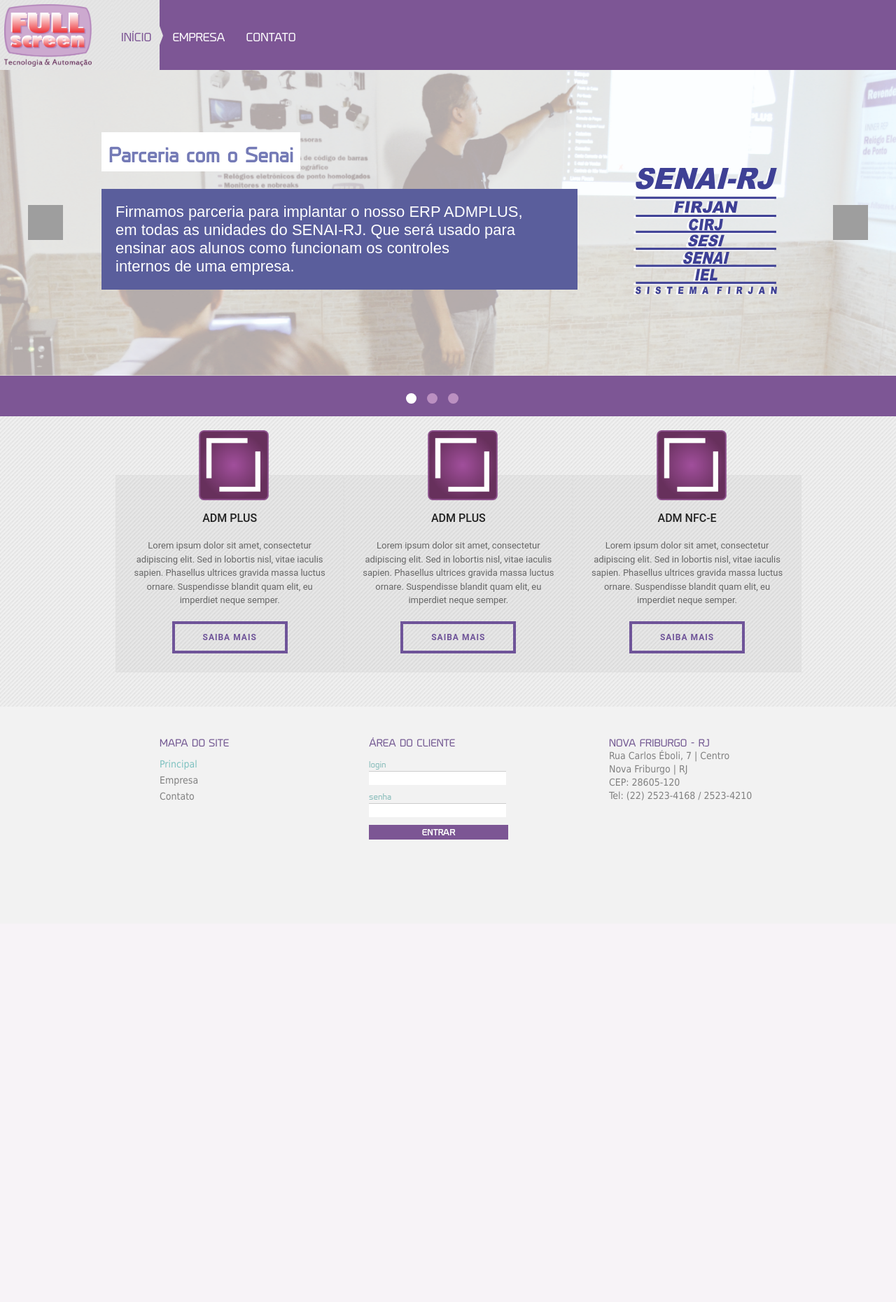
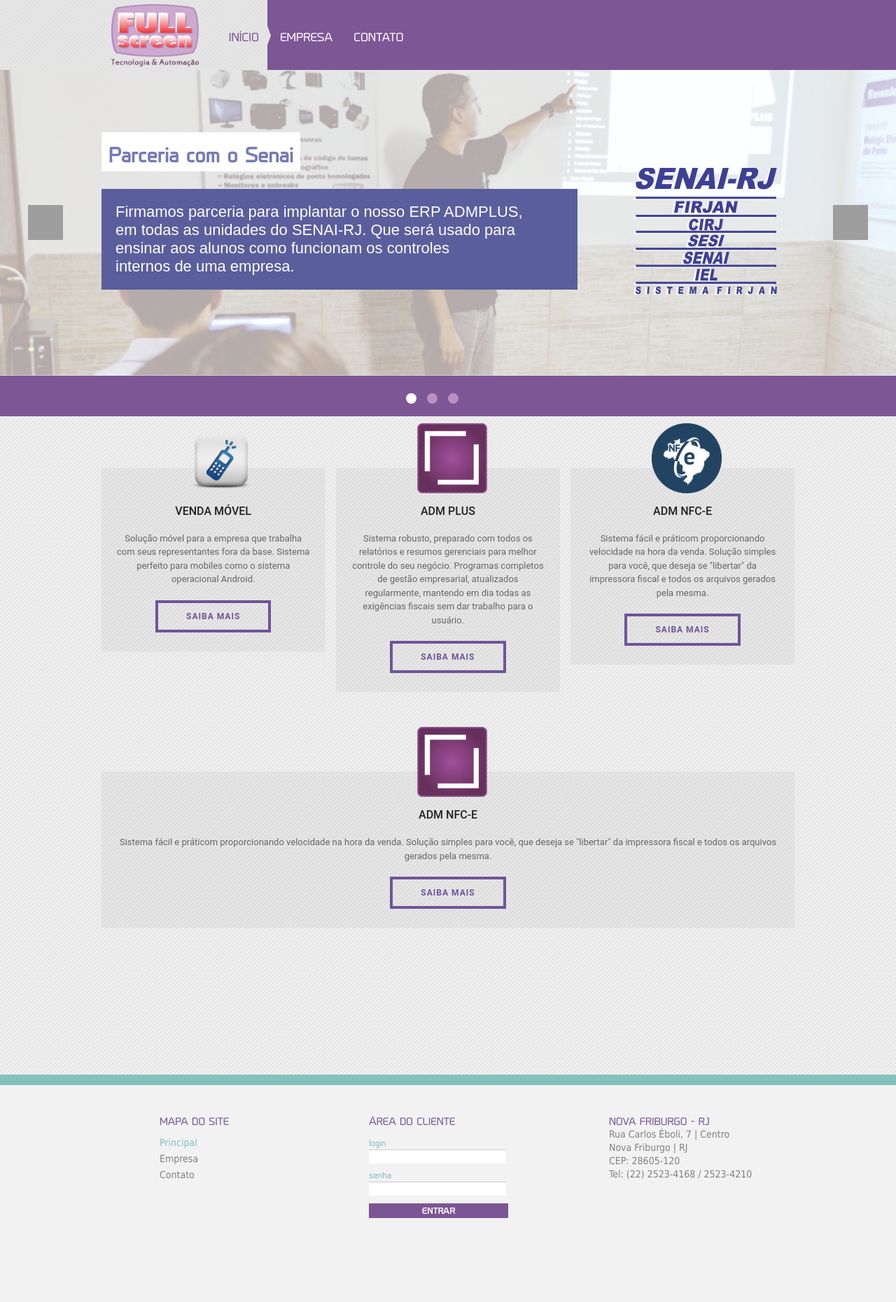
Before and after one commit to fullscreen2015/FullScreenSite, a PHP site: page /principal.html in a window 1280 px wide. Shown: the whole page at 70% size. Before the commit the page ends 1200 px from the top, so only its background shows below. Run offline with PHP 8.4, Linux system fonts and the light colour scheme; the visitor is signed in with stand-in values (Sample User, id 1); some libraries are stand-ins or nearby versions; grey boxes are pictures that could not be loaded.

Commit message:
Melhorias de tela

```diff
--- a/css/estilo.css
+++ b/css/estilo.css
@@ -169,7 +169,7 @@ body
 {
   position: absolute;
   top: 0px;
-  left: 36%;
+  left: 48%;
   z-index: 999999;
 
   float: left;
@@ -297,12 +297,22 @@ body
 /*------------ conteudo principal-------------*/
 .conteudo_empresa
 {
-  position: relative;
-  float: left;
-  width: 100%;
-  height: 415px;
-  height: 25.938em;
-  overflow: hidden;
+	  float: left;
+  width: 100%;
+  border-bottom: 15px solid #84c1bc;
+/*}
+
+.imagem_fundo
+{
+  float: left;
+  width: 100%;
+  height: 160px;*/
+  padding-bottom: 170px;
+  background-image: url(../imagens/layout/fundo_internas2.png);
+  background-position: bottom left;
+  background-repeat: no-repeat;
+
+
   background: url(../imagens/layout/fundo_conteudo.png) 0 0 repeat;
 }
 
@@ -1593,7 +1603,14 @@ body
     left:72%;
     overflow:hidden;
 }
-
+#colOne {
+	text-align: center;
+    float:left;
+    width:100%;
+    position:relative;
+    left:72%;
+    overflow:hidden;
+}
 .destaque_principal {
 	background: #84c1bc;
 	height: 27px;
@@ -1973,3 +1990,99 @@ html {
 .info > h3 {
 	top: 20px;
 }
+
+
+
+
+
+
+
+
+
+
+
+/*  SECTIONS  */
+.section {
+	clear: both;
+	padding: 0px;
+	margin: 0px;
+}
+
+/*  COLUMN SETUP  */
+.col {
+	display: block;
+	float:left;
+	margin: 1% 0 1% 1.6%;
+}
+.col:first-child { margin-left: 0; }
+
+/*  GROUPING  */
+.group:before,
+.group:after { content:""; display:table; }
+.group:after { clear:both;}
+.group { zoom:1; /* For IE 6/7 */ }
+/*  GRID OF THREE  */
+.span_3_of_3 { width: 100%; }
+.span_2_of_3 { width: 66.13%; }
+.span_1_of_3 { width: 32.26%; }
+
+/*  GO FULL WIDTH BELOW 480 PIXELS */
+@media only screen and (max-width: 480px) {
+	.col {  margin: 1% 0 1% 0%; }
+	.span_3_of_3, .span_2_of_3, .span_1_of_3 { width: 100%; }
+}
+
+
+
+
+
+
+
+
+
+
+
+
+
+
+
+
+/*  SECTIONS  */
+.section {
+	clear: both;
+	padding: 0px;
+	margin: 0px;
+}
+
+/*  COLUMN SETUP  */
+.col {
+	display: block;
+	float:left;
+	margin: 1% 0 1% 1.6%;
+}
+.col:first-child { margin-left: 0; }
+
+/*  GROUPING  */
+.group:before,
+.group:after { content:""; display:table; }
+.group:after { clear:both;}
+.group { zoom:1; /* For IE 6/7 */ }
+/*  GRID OF TWO  */
+.span_2_of_2 {
+	width: 100%;
+}
+.span_1_of_2 {
+	width: 49.2%;
+}
+
+/*  GO FULL WIDTH AT LESS THAN 480 PIXELS */
+
+@media only screen and (max-width: 480px) {
+	.col {
+		margin: 1% 0 1% 0%;
+	}
+}
+
+@media only screen and (max-width: 480px) {
+	.span_2_of_2, .span_1_of_2 { width: 100%; }
+}
--- a/include/conteudo_admplus.php
+++ b/include/conteudo_admplus.php
@@ -15,7 +15,7 @@
 			</p>
 			<p class="texto_solucoes">
 				Trata-se de uma solução de gestão empresarial que abrange todos os processos administrativos.
-				O AdmPlus é ideal para Atacadistas, Distribuidores,Grandes Lojas de Varejo (Materiais de Construção, Elétrica, Hidráulica, Ferramentas, Auto-Peças, Auto-Center, Rolamentos, Aviamentos,etc.) e indústrias em geral (plásticos, metalúrgicas, etc).
+				O AdmPlus é ideal para atacadistas, distribuidores, grandes lojas de varejo e indústrias.
 				Simples na utilização e ágil no acesso aos módulos, permite armazenar grandes volumes de dados, é veloz e extremamente seguro.
 				Oferece opções para uso em diversos sistemas operacionais. É ideal para utilização em rede de microcomputadores.
 				O AdmPlus é multiusuário e seus módulos são integrados.
--- a/include/conteudo_principal.php
+++ b/include/conteudo_principal.php
@@ -1,34 +1,19 @@
 <div class="conteudo_empresa">
 
 	<div class="container">
-
-
-
-
-
-
-
-
-
-
-
-
-	<div id="container3">
-			<div id="container2">
-				<div id="container1">
-
-					<div id="col1">
+		<div class="col span_1_of_3">
 			<div class="box">
 				<div class="icon">
 					<div class="image">
 
-									<img src="imagens/slide_dinamico\box - full.png" border="0" width="100px"/>
+						<img src="imagens/slide_dinamico\cellogo.png" border="0" width="110px"/>
 
 					</div>
 					<div class="info">
-									<h3 class="title">ADM PLUS</h3>
+						<h3 class="title">VENDA MÓVEL</h3>
 						<p>
-										Lorem ipsum dolor sit amet, consectetur adipiscing elit. Sed in lobortis nisl, vitae iaculis sapien. Phasellus ultrices gravida massa luctus ornare. Suspendisse blandit quam elit, eu imperdiet neque semper.
+							Solução móvel para a empresa que trabalha com seus representantes fora da base.
+							Sistema perfeito para mobiles como o sistema operacional Android.
 						</p>
 						<div class="more">
 							<p>
@@ -40,8 +25,7 @@
 				<div class="space"></div>
 			</div>
 		</div>
-
-					<div id="col2">
+		<div class="col span_1_of_3">
 			<div class="box">
 				<div class="icon">
 					<div class="image">
@@ -52,7 +36,11 @@
 					<div class="info">
 						<h3 class="title">ADM PLUS</h3>
 						<p>
-										Lorem ipsum dolor sit amet, consectetur adipiscing elit. Sed in lobortis nisl, vitae iaculis sapien. Phasellus ultrices gravida massa luctus ornare. Suspendisse blandit quam elit, eu imperdiet neque semper.
+							Sistema robusto, preparado com todos os relatórios e resumos gerenciais para melhor controle
+							do seu negócio.
+							Programas completos de gestão empresarial, atualizados regularmente, mantendo em dia todas as exigências
+							fiscais sem dar trabalho para o usuário.
+
 						</p>
 						<div class="more">
 							<p>
@@ -64,19 +52,21 @@
 				<div class="space"></div>
 			</div>
 		</div>
-
-					<div id="col3">
+		<div class="col span_1_of_3">
 			<div class="box">
 				<div class="icon">
 					<div class="image">
 
-									<img src="imagens/slide_dinamico\box - full.png" border="0" width="100px"/>
+						<img src="imagens/slide_dinamico\logo-nfe.png" border="0" width="100px"/>
 
 					</div>
 					<div class="info">
 						<h3 class="title">ADM NFC-E</h3>
 						<p>
-										Lorem ipsum dolor sit amet, consectetur adipiscing elit. Sed in lobortis nisl, vitae iaculis sapien. Phasellus ultrices gravida massa luctus ornare. Suspendisse blandit quam elit, eu imperdiet neque semper.
+							Sistema fácil e práticom proporcionando velocidade na hora da venda.
+							Solução simples para você, que deseja se "libertar" da impressora fiscal e todos os arquivos
+							gerados pela mesma.
+
 						</p>
 						<div class="more">
 							<p>
@@ -89,6 +79,32 @@
 			</div>
 		</div>
 	</div>
+
+	<div class="container">
+		<div class="col span_1">
+			<div class="box">
+				<div class="icon">
+					<div class="image">
+
+						<img src="imagens/slide_dinamico\box - full.png" border="0" width="100px"/>
+
+					</div>
+					<div class="info">
+						<h3 class="title">ADM NFC-E</h3>
+						<p>
+							Sistema fácil e práticom proporcionando velocidade na hora da venda.
+							Solução simples para você, que deseja se "libertar" da impressora fiscal e todos os arquivos
+							gerados pela mesma.
+
+						</p>
+						<div class="more">
+							<p>
+								<a href="admnfce.html" class="btn btn-outlined btn-theme btn-lg" data-wow-delay="0.7s">SAIBA MAIS</a>
+							</p>
+						</div>
+					</div>
+				</div>
+				<div class="space"></div>
 			</div>
 		</div>
 
```
Also changed, not shown: include/conteudo_hardware.php (added, +34 -0 lines), imagens/slide_dinamico/cellogo.png (added), imagens/slide_dinamico/logo-nfe.png (added). Lines whose indentation alone changed are shown as unchanged.
